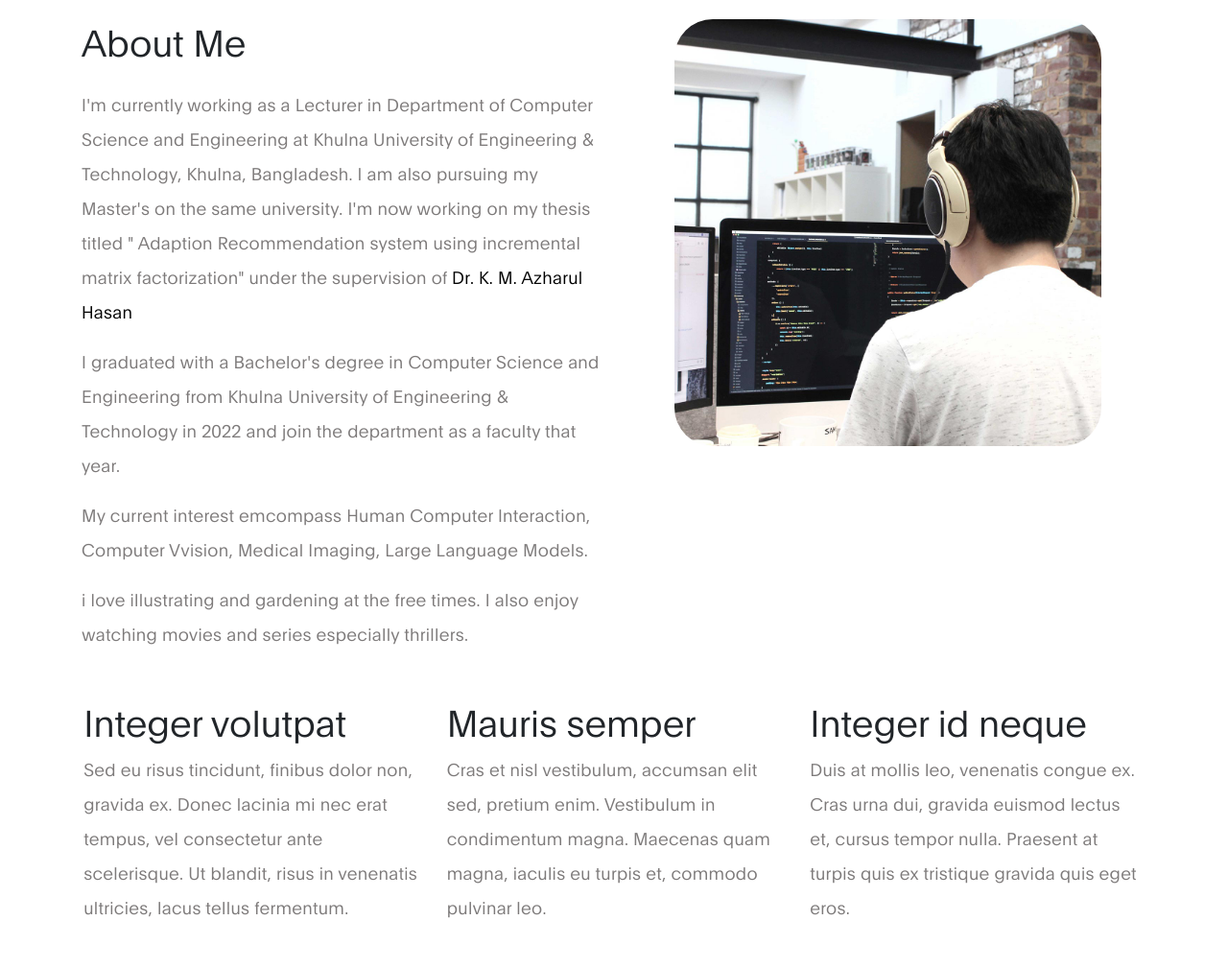
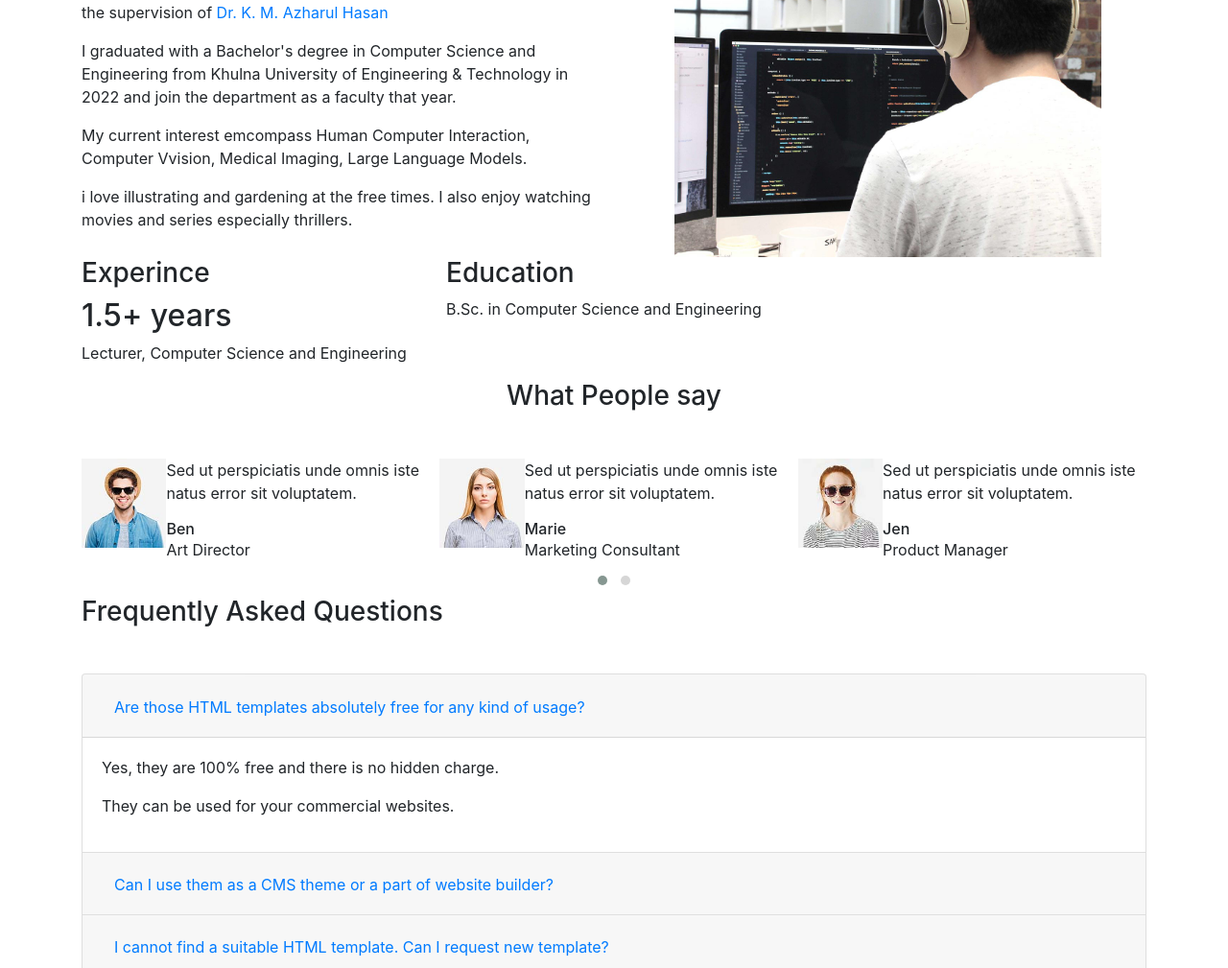
Before and after one commit to dipannita72/dipannita72.github.io, a plain HTML site: page index.html in a window 1280 px wide. Shown: the part 257-1266 px from the top of the page at 96% size. Drawn offline with Linux system fonts and the light colour scheme.

Commit message:
Update index.html

```diff
--- a/index.html
+++ b/index.html
@@ -16,14 +16,7 @@
      <link rel="stylesheet" href="css/owl.carousel.min.css">
      <link rel="stylesheet" href="css/owl.theme.default.min.css">
 
-     <!-- MAIN CSS -->
-     <link rel="stylesheet" href="css/tooplate-ben-resume-style.css">
-</head>
-
-<body data-spy="scroll" data-target="#navbarNav" data-offset="50">
-
-    <!-- MENU BAR -->
-    <nav class="navbar navbar-expand-lg">
+    <nav class="navbar navbar-expand-lg fixed-top">
         <div class="container">
 
             <a class="navbar-brand" href="#">
@@ -102,17 +95,15 @@
             <div class="row about-third">
                  <h3></h3>
             	<div class="col-lg-4 col-md-4 col-12">
-                <h3>Integer volutpat</h3>
-                <p>Sed eu risus tincidunt, finibus dolor non, gravida ex. Donec lacinia mi nec erat tempus, vel consectetur ante scelerisque. Ut blandit, risus in venenatis ultricies, lacus tellus fermentum.</p>
+                <h3>Experince</h3>
+               <h2> 1.5+ years</h2>
+                <p> Lecturer, Computer Science and Engineering</p>
+               </div>
+                <div class="col-lg-4 col-md-4 col-12">
+                <h3>Education</h3>
+               <p> B.Sc. in Computer Science and Engineering</p>
                 </div>
-                <div class="col-lg-4 col-md-4 col-12">
-                <h3>Mauris semper</h3>
-                <p>Cras et nisl vestibulum, accumsan elit sed, pretium enim. Vestibulum in condimentum magna. Maecenas quam magna, iaculis eu turpis et, commodo pulvinar leo.</p>
-                </div>
-                <div class="col-lg-4 col-md-4 col-12">
-                <h3>Integer id neque</h3>
-                <p>Duis at mollis leo, venenatis congue ex. Cras urna dui, gravida euismod lectus et, cursus tempor nulla. Praesent at turpis quis ex tristique gravida quis eget eros.</p>
-                </div>
+
             </div>
         </div>
     </section>
```
